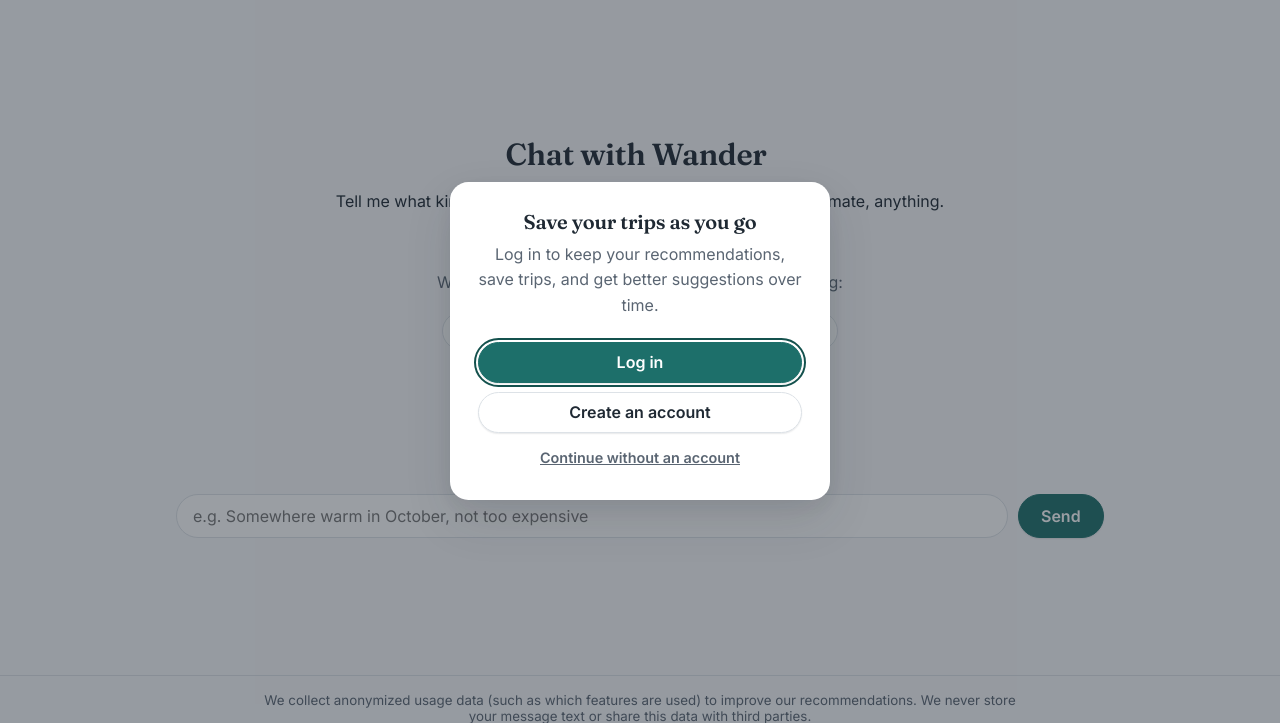
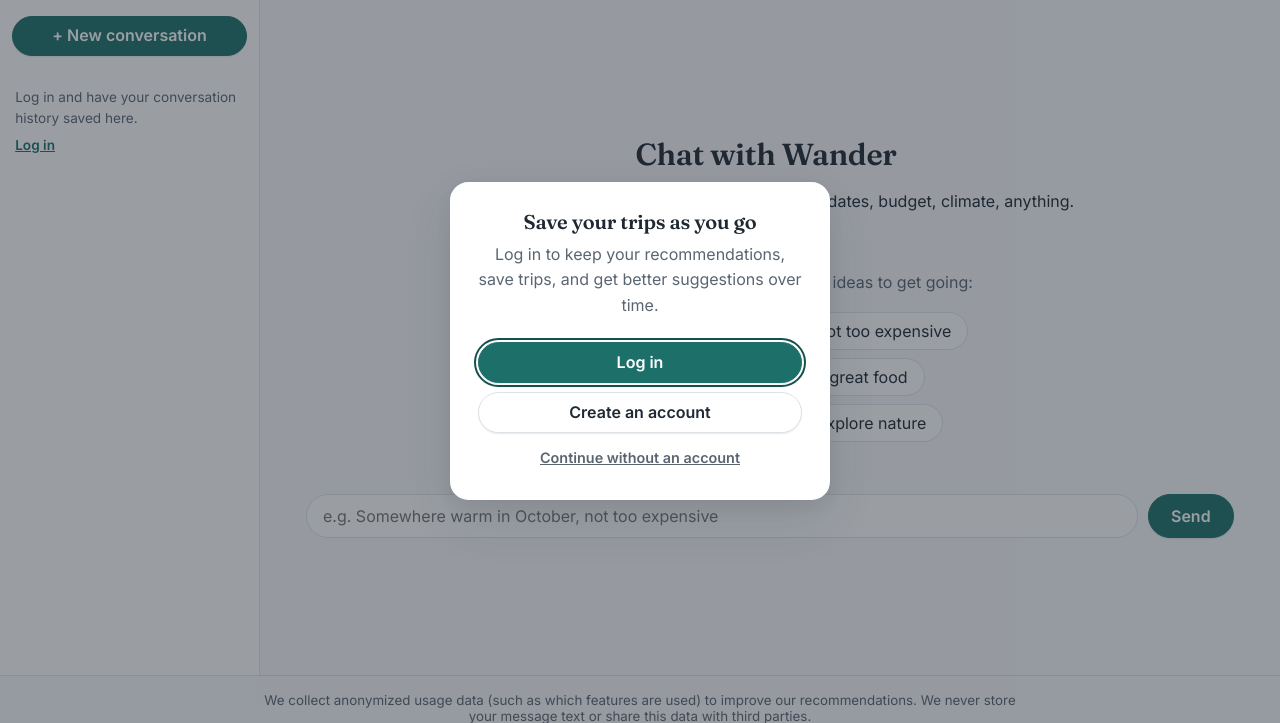
Before and after one commit to wanderes-dev/wanderes, a Django app: page /chat/ in a window 1280 px wide. Shown: the part 59-782 px from the top of the page. Run offline with Django 5.2, Linux system fonts and the light colour scheme; parts of the project's set-up code (start-up, migrations or seed data) failed here and were passed over.

Commit message:
Show chat sidebar to anonymous visitors, keep saving login-gated
Direct request: keep the conversation-history column and "+ New
conversation" visible for anonymous visitors, hide the save-conversation
checkbox, and show a login call-to-action where the saved-conversation
list would be.

The whole sidebar was previously wrapped in one
{% if user.is_authenticated %} block - over-scoped, since
ai.views.conversation_reset (what "+ New conversation" calls) already
works for anonymous visitors, keyed by session. Narrowed the conditional
to just the save checkbox and the actual saved-conversation list;
everything else (toggle, backdrop, aside, "+ New conversation") is now
unconditional.

A new IS_AUTHENTICATED JS flag gates fetchSidebarList() so anonymous
visitors' browsers never call the login-required conversation-list
endpoint. The new CTA string was translated into all 5 non-English
languages, matching today's earlier translation pass.

1 test replaced, 299/299 passing, ruff clean, no migrations. Verified
live: anonymous chat page shows history column + CTA correctly, "+ New
conversation" only calls the anonymous-safe reset endpoint, mobile
sidebar toggle works, and logging in confirmed the save checkbox/list
are unaffected.

Co-Authored-By: Claude Sonnet 5 <noreply@anthropic.com>

```diff
--- a/ai/templates/ai/chat.html
+++ b/ai/templates/ai/chat.html
@@ -186,6 +186,15 @@
         font-size: 0.85rem;
         padding: 0.5rem 0.2rem;
     }
+    .chat-sidebar-login-cta {
+        line-height: 1.5;
+    }
+    .chat-sidebar-login-cta a {
+        display: block;
+        margin-top: 0.4rem;
+        color: var(--color-primary);
+        font-weight: 600;
+    }
     .chat-sidebar-item {
         display: flex;
         align-items: center;
@@ -369,14 +378,21 @@
         </div>
     </div>
 </dialog>
+{% endif %}
+<!-- Sidebar itself (toggle, backdrop, aside) is shown to everyone,
+     logged in or not (2026-09-04, direct request) - anonymous visitors
+     still get "+ New conversation" (ai.views.conversation_reset already
+     works for them, keyed by session, per its own docstring) and the
+     history panel's presence for layout consistency; only the
+     save-conversation checkbox and the actual saved-conversation list
+     are login-gated, since saving itself is registered-only. -->
 <button type="button" id="sidebar-toggle" class="btn btn-secondary chat-sidebar-toggle" aria-expanded="false" aria-controls="chat-sidebar">{% trans "History" %}</button>
 <div id="chat-sidebar-backdrop" class="chat-sidebar-backdrop"></div>
-{% endif %}
 
 <div class="chat-layout">
-    {% if user.is_authenticated %}
     <aside id="chat-sidebar" class="chat-sidebar">
         <button type="button" id="new-conversation-btn" class="btn chat-sidebar-new-btn">+ {% trans "New conversation" %}</button>
+        {% if user.is_authenticated %}
         <label class="chat-sidebar-save-toggle">
             <input type="checkbox" id="save-conversation-checkbox" checked>
             {% trans "Save this conversation" %}
@@ -384,8 +400,13 @@
         <div id="chat-sidebar-list" class="chat-sidebar-list">
             <p class="chat-sidebar-empty">{% trans "No saved conversations yet." %}</p>
         </div>
+        {% else %}
+        <p class="chat-sidebar-empty chat-sidebar-login-cta">
+            {% blocktrans %}Log in and have your conversation history saved here.{% endblocktrans %}
+            <a href="{% url 'users:login' %}">{% trans "Log in" %}</a>
+        </p>
+        {% endif %}
     </aside>
-    {% endif %}
 
     <div class="chat-page chat-empty" id="chat-page">
         <div class="chat-header">
@@ -422,6 +443,12 @@
 <script>
 (function () {
     const CHAT_I18N = JSON.parse(document.getElementById("chat-i18n-data").textContent);
+    // 2026-09-04: the sidebar <aside> itself now renders for anonymous
+    // visitors too (only the save checkbox and the actual saved-list are
+    // login-gated), so #chat-sidebar-list exists in the DOM either way -
+    // this flag is what actually stops fetchSidebarList() from calling
+    // the login-required conversation-list endpoint for them.
+    const IS_AUTHENTICATED = {{ user.is_authenticated|yesno:"true,false" }};
     const form = document.getElementById("chat-form");
     const input = document.getElementById("message-input");
     const sendButton = document.getElementById("send-button");
@@ -766,7 +793,7 @@
     }
 
     function fetchSidebarList() {
-        if (!sidebarList) {
+        if (!sidebarList || !IS_AUTHENTICATED) {
             return;
         }
         fetch("/api/v1/conversations/", { headers: { "X-CSRFToken": csrfToken } })
```
Also changed, not shown: ai/tests/test_views.py (+15 -5 lines), documentation/DEVELOPMENT_LOG.md (+18 -0 lines), documentation/PROJECT_STATE.md (+6 -1 lines), locale/de/LC_MESSAGES/django.po, locale/es/LC_MESSAGES/django.po, locale/fr/LC_MESSAGES/django.po, locale/it/LC_MESSAGES/django.po, locale/pt/LC_MESSAGES/django.po, 5 other files.
